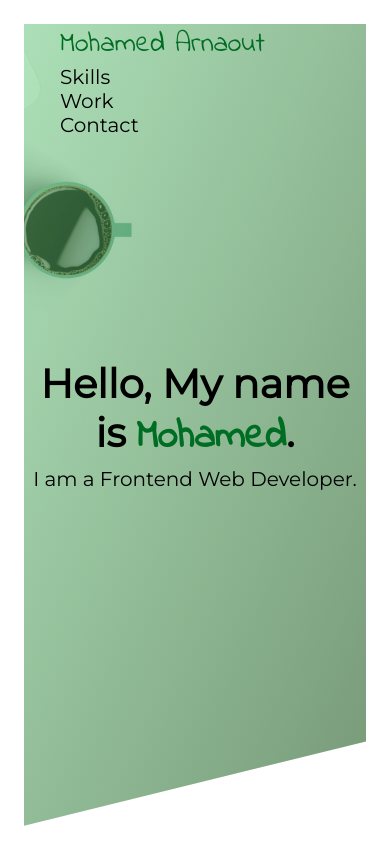
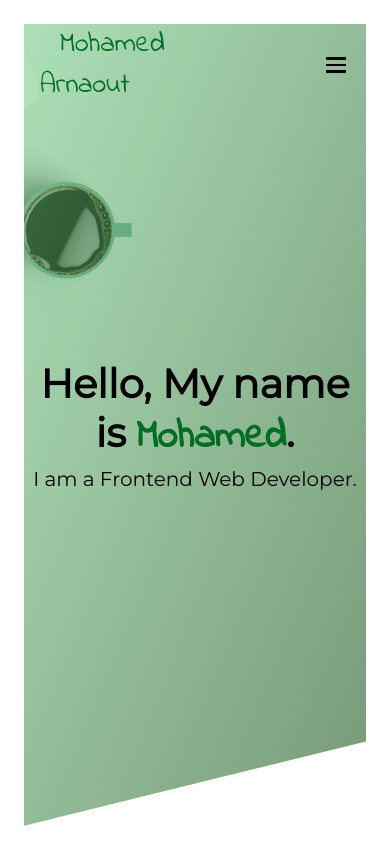
Before and after one commit to mohamedarnaout/portfolio, a website: page index.html in a window 390 px wide. Shown: the top 844 px of the page. Drawn offline with Linux system fonts and the light colour scheme.

Commit message:
responsive nav

```diff
--- a/index.html
+++ b/index.html
@@ -3,7 +3,8 @@
   <head>
     <meta charset="UTF-8" />
     <meta name="viewport" content="width=device-width, initial-scale=1.0" />
-    <title>Personal portf</title>
+    <link rel="shortcut icon" href="pics/favicon.ico" />
+    <title>Mohamed Arnaout Portfolio</title>
     <link rel="stylesheet" href="css/style.css" />
     <link
       href="https://fonts.googleapis.com/css2?family=Indie+Flower&family=Montserrat&display=swap"
@@ -12,24 +13,29 @@
   </head>
   <body id="body">
     <nav class="navigation">
+      <div class="justify-start navigation__item">
+        <a
+          href="#About"
+          class="navigation__name navigation__name--hov navigation__link"
+          >Mohamed Arnaout</a
+        >
+      </div>
       <ul class="navigation__list">
-        <li class="justify-start navigation__item">
-          <a
-            href="#About"
-            class="navigation__name navigation__name--hov navigation__link"
-            >Mohamed Arnaout</a
-          >
-        </li>
-        <li class="navigation__item">
+        <li>
           <a href="#Skills" class="navigation__link">Skills</a>
         </li>
-        <li class="navigation__item">
+        <li>
           <a href="#project" class="navigation__link">Work</a>
         </li>
-        <li class="navigation__item">
+        <li>
           <a href="#Contact" class="navigation__link">Contact</a>
         </li>
       </ul>
+      <div class="navigation__burger">
+        <div class="line1"></div>
+        <div class="line2"></div>
+        <div class="line3"></div>
+      </div>
     </nav>
     <header class="header u-margin-bottom-big" id="header">
       <div class="header__text u-center-text">
--- a/js/app.js
+++ b/js/app.js
@@ -1,11 +1,43 @@
-let nav = document.querySelector(".navigation");
+const nav = document.querySelector(".navigation");
+const navl = document.querySelector(".navigation__list");
+const burger = document.querySelector(".navigation__burger");
+const navLinks = document.querySelectorAll(".navigation__list li");
+const burgerLines = document.querySelectorAll(".navigation__burger div");
 let intFrameHeight = window.innerHeight - 100;
-
+//when the screen is not on the header chang background color
 window.addEventListener("scroll", () => {
   const scroll = window.scrollY;
   if (scroll >= intFrameHeight) {
     nav.classList.add("scrolled");
+    burgerLines.forEach((line) => {
+      line.style.backgroundColor = "white";
+    });
   } else {
     nav.classList.remove("scrolled");
+    burgerLines.forEach((line) => {
+      line.style.backgroundColor = "black";
+    });
   }
 });
+//nav
+const navSlide = () => {
+  burger.addEventListener("click", () => {
+    navl.classList.toggle("navigation-active");
+    navl.classList.toggle("scrolled");
+    navLinks.forEach((link, index) => {
+      if (link.style.animation) {
+        link.style.animation = "";
+      } else {
+        link.style.animation = `navLinkFade 0.5s ease forwards ${
+          index / 7 + 0.5
+        }s`;
+      }
+    });
+    nav.classList.add("scrolled");
+    burgerLines.forEach((line) => {
+      line.style.backgroundColor = "white";
+    });
+    burger.classList.toggle("toggle");
+  });
+};
+navSlide();
--- a/sass/base/_base.scss
+++ b/sass/base/_base.scss
@@ -19,6 +19,9 @@ html {
 body {
   box-sizing: border-box;
   padding: 3rem;
+  @include respond(tab-port) {
+    overflow-x: hidden;
+  }
 }
 
 ::selection {
--- a/sass/layout/_navigation.scss
+++ b/sass/layout/_navigation.scss
@@ -1,4 +1,6 @@
 .navigation {
+  display: flex;
+  align-items: center;
   position: fixed;
   top: 0;
   left: 0;
@@ -6,19 +8,42 @@
   padding-top: 3rem;
   transition: background 0.5s;
   z-index: 1;
+  &__item {
+    padding: 0 15rem;
+    @include respond(tab-land) {
+      padding: 0 10rem;
+    }
+    @include respond(tab-port) {
+      padding: 0 5rem;
+    }
+  }
   &__list {
     display: flex;
     align-items: center;
+    width: auto;
+    justify-content: space-around;
     margin: 0;
-    padding: 0 20rem;
+    padding: 0 15rem;
     list-style-type: none;
     @include respond(tab-land) {
-      padding: 0 15rem;
+      padding: 0 10rem;
     }
     @include respond(tab-port) {
       padding: 0 5rem;
+      position: absolute;
+      right: 0;
+      height: 95vh;
+      top: 5vh;
+      width: 50%;
       flex-direction: column;
-      align-items: flex-start;
+      align-items: center;
+      transform: translateX(100%);
+      transition: all 0.3s ease-out, transform 0.5s ease-in;
+    }
+    & li {
+      @include respond(tab-port) {
+        opacity: 0;
+      }
     }
   }
   &__link {
@@ -31,6 +56,25 @@
       text-decoration: underline;
       text-shadow: 0 2rem 4rem rgba($color-black, 0.5);
     }
+  }
+  &__burger {
+    cursor: pointer;
+    z-index: 1;
+    display: none;
+    @include respond(tab-port) {
+      padding: 0 5rem;
+      display: block;
+    }
+    & div {
+      margin: 0.5rem;
+      width: 2.5rem;
+      height: 0.3rem;
+      background-color: $color-black;
+      transition: all 0.3s ease;
+    }
+  }
+  &-active {
+    transform: translateX(0%);
   }
 }
 
@@ -60,3 +104,22 @@
     }
   }
 }
+@keyframes navLinkFade {
+  from {
+    opacity: 0;
+    transform: translateX(5rem);
+  }
+  to {
+    opacity: 1;
+    transform: translateX(0);
+  }
+}
+.toggle .line1 {
+  transform: rotate(-45deg) translate(-5px, 5px);
+}
+.toggle .line2 {
+  opacity: 0;
+}
+.toggle .line3 {
+  transform: rotate(45deg) translate(-5px, -5px);
+}
```
Also changed, not shown: css/style.css, pics/favicon.ico (added).
